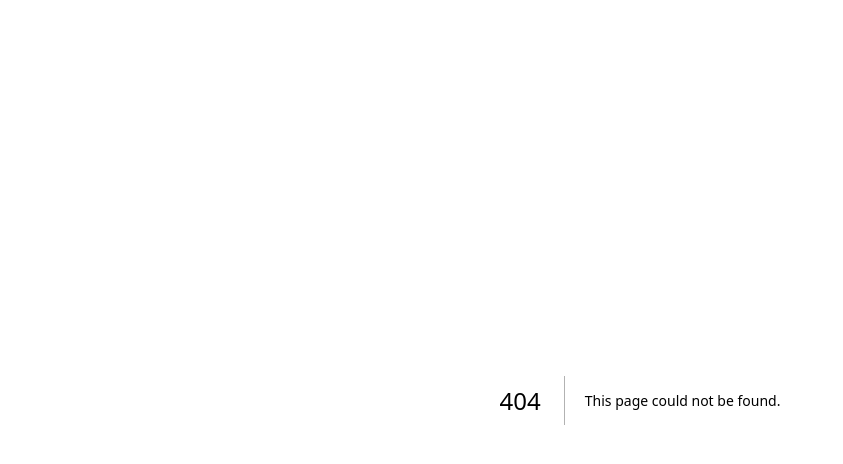
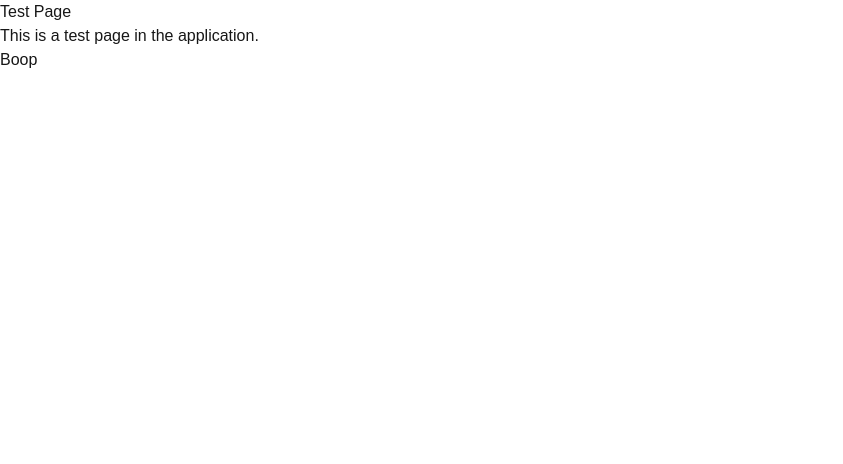
Before and after one commit to MEmshousen/CodeRED2025-404NotFound, a Next.js app in the folder my-app/: page /student in a window 1280 px wide. Before the commit this address had no page. Shown: the top 464 px of the page, without its empty margins (0-843 px from the left). Built offline with nearby package versions, Linux system fonts and the light colour scheme.

Commit message:
Added simple routes for student and teacher

```diff
--- /dev/null
+++ b/my-app/src/app/student/page.tsx
@@ -0,0 +1,17 @@
+"use client";
+
+export default function Student() {
+  console.log("Student page accessed");
+
+  function test() {
+    console.log("Button clicked");
+  }
+
+  return (
+    <div>
+      <h1>Test Page</h1>
+      <p>This is a test page in the application.</p>
+      <button onClick={test}>Boop</button>
+    </div>
+  );
+}
--- /dev/null
+++ b/my-app/src/app/teacher/page.tsx
@@ -0,0 +1,17 @@
+"use client";
+
+export default function Teacher() {
+  console.log("Teacher page accessed");
+
+  function test() {
+    console.log("Button clicked");
+  }
+
+  return (
+    <div>
+      <h1>Test Page</h1>
+      <p>This is a test page in the application.</p>
+      <button onClick={test}>Boop</button>
+    </div>
+  );
+}
--- a/my-app/src/app/test/page.tsx
+++ b/my-app/src/app/test/page.tsx
@@ -1,3 +1,8 @@
 export default function Test() {
-  return <div>asdfkjladskf</div>;
+  return (
+    <div>
+      <h1>Test Page</h1>
+      <p>This is a test page in the application.</p>
+    </div>
+  );
 }
```
